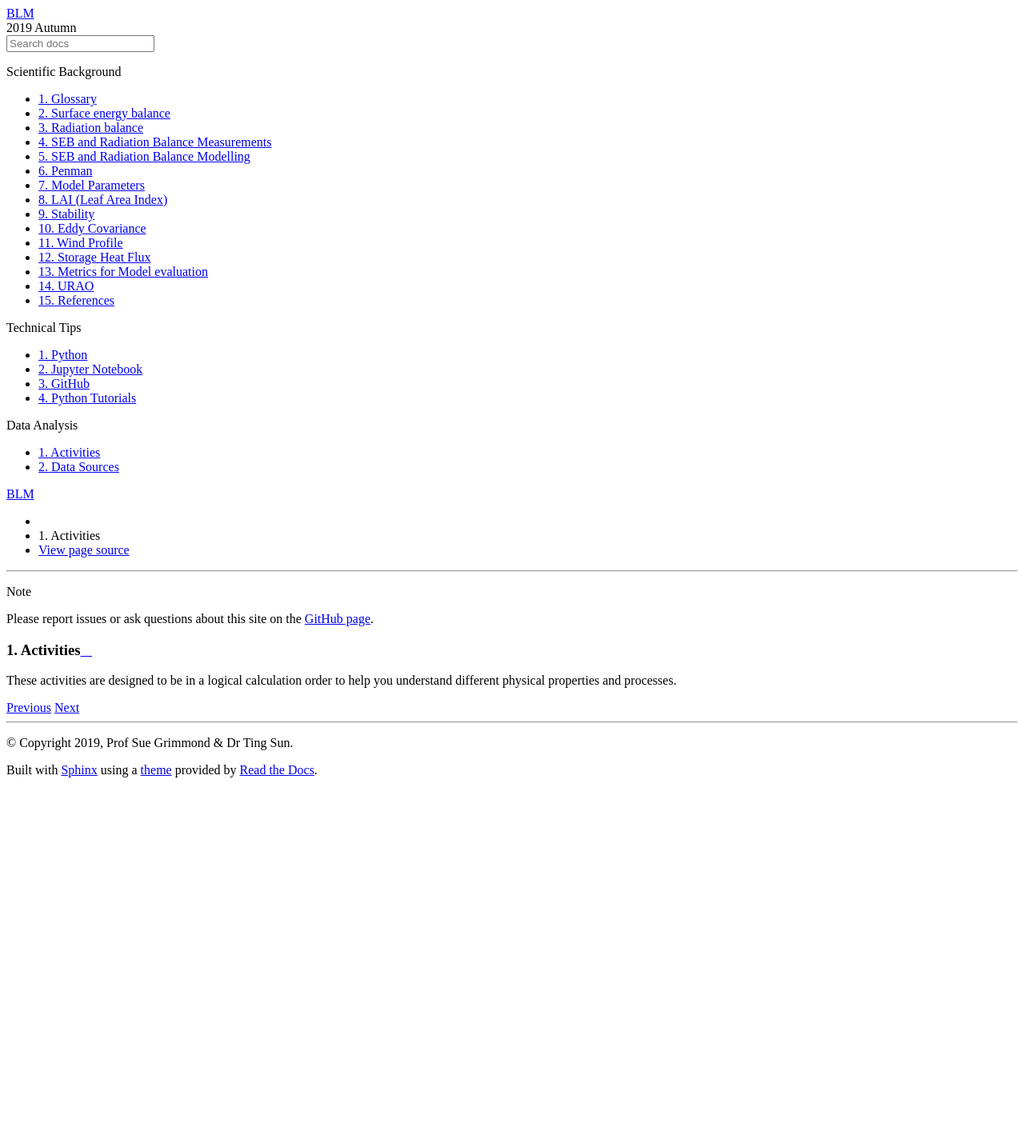
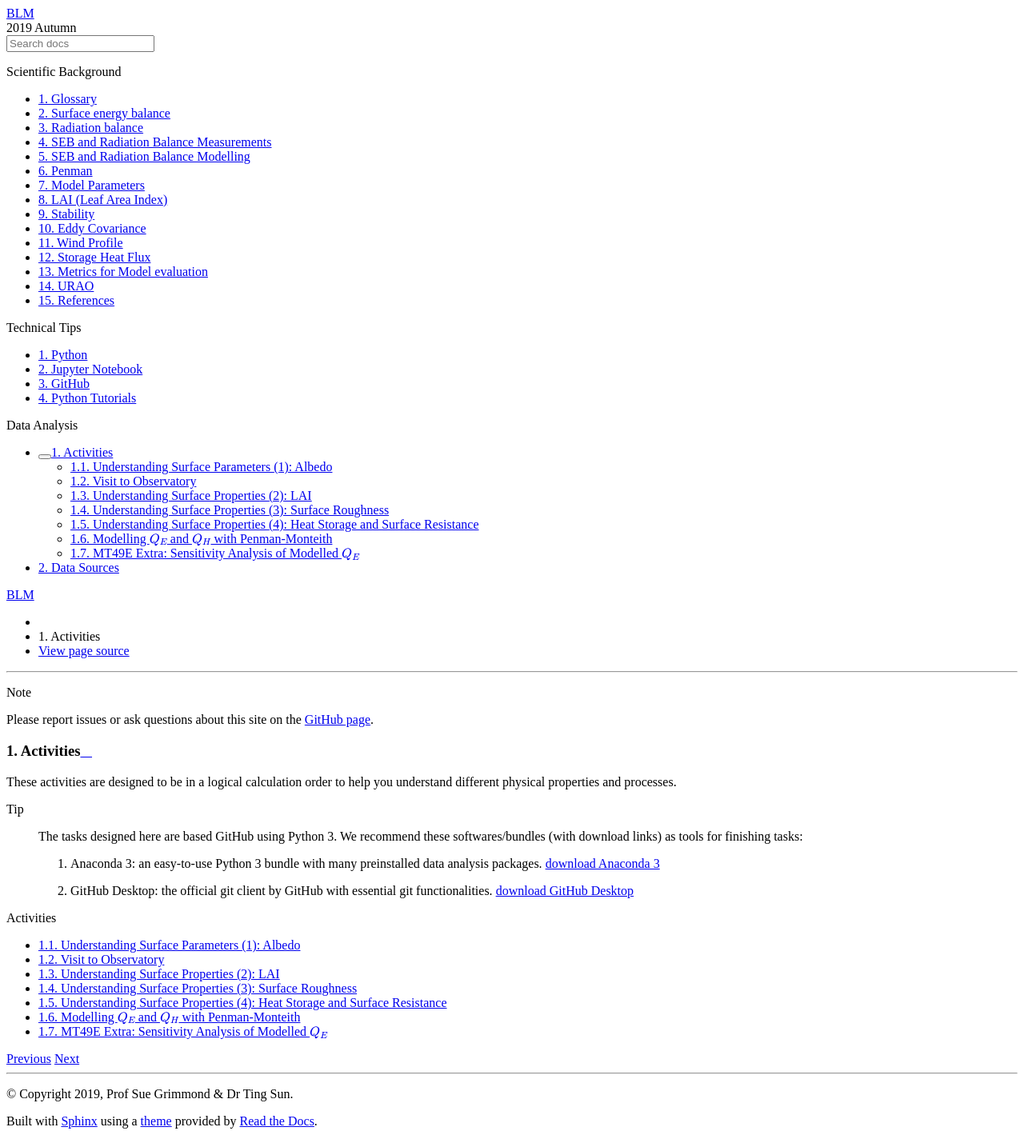
Before and after one commit to BLM-UoR/BLM, a Sphinx documentation site: the page built from docs/Tasks.rst, in a window 1280 px wide. Shown: the whole page at 80% size. Built offline with Sphinx 7.4.7 and the Read the Docs theme 2.0.0, drawn with Linux system fonts in a browser that asks for light colours; before the commit the page ends 980 px from its top, so only the background shows below that; some of the changed lines change nothing that is shown.

Commit message:
Update Tasks.rst

```diff
--- a/docs/Tasks.rst
+++ b/docs/Tasks.rst
@@ -12,7 +12,7 @@
 
 .. only:: html
 
-..  .. tip::
+.. tip::
 
       The tasks designed here are based GitHub using Python 3.
       We recommend these softwares/bundles (with download links) as tools for finishing tasks:
```
